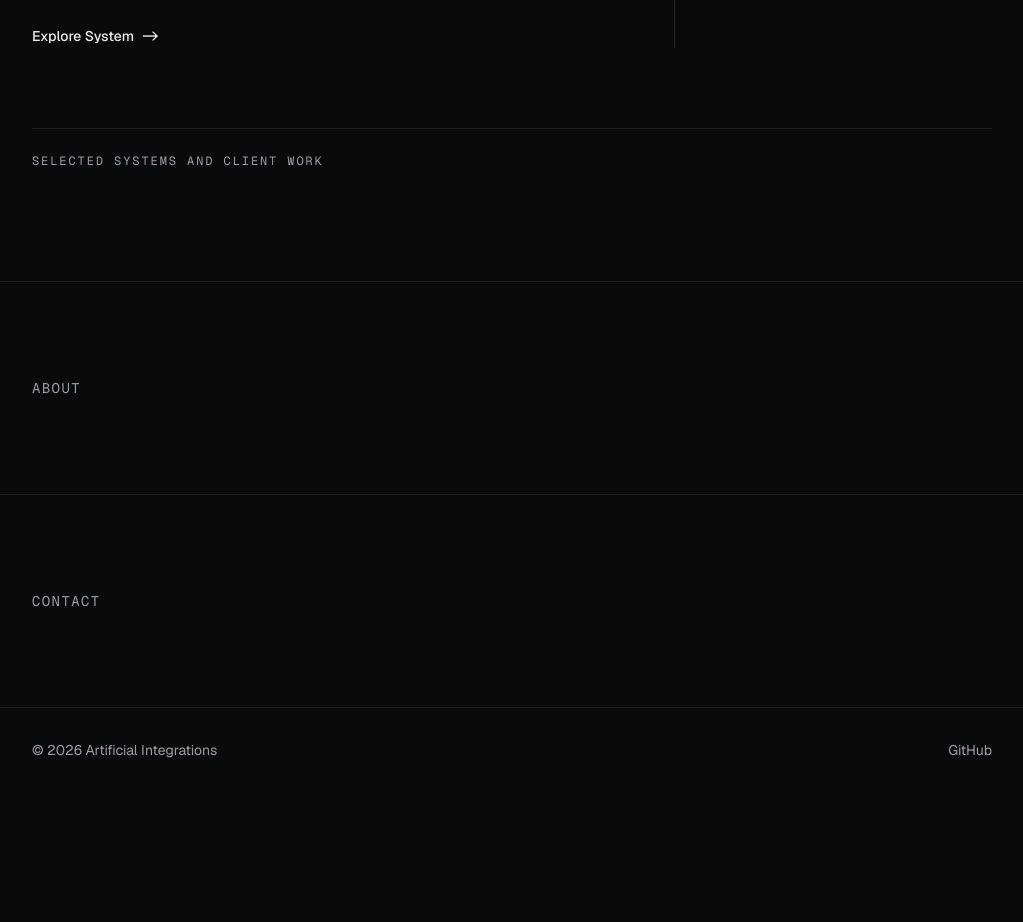
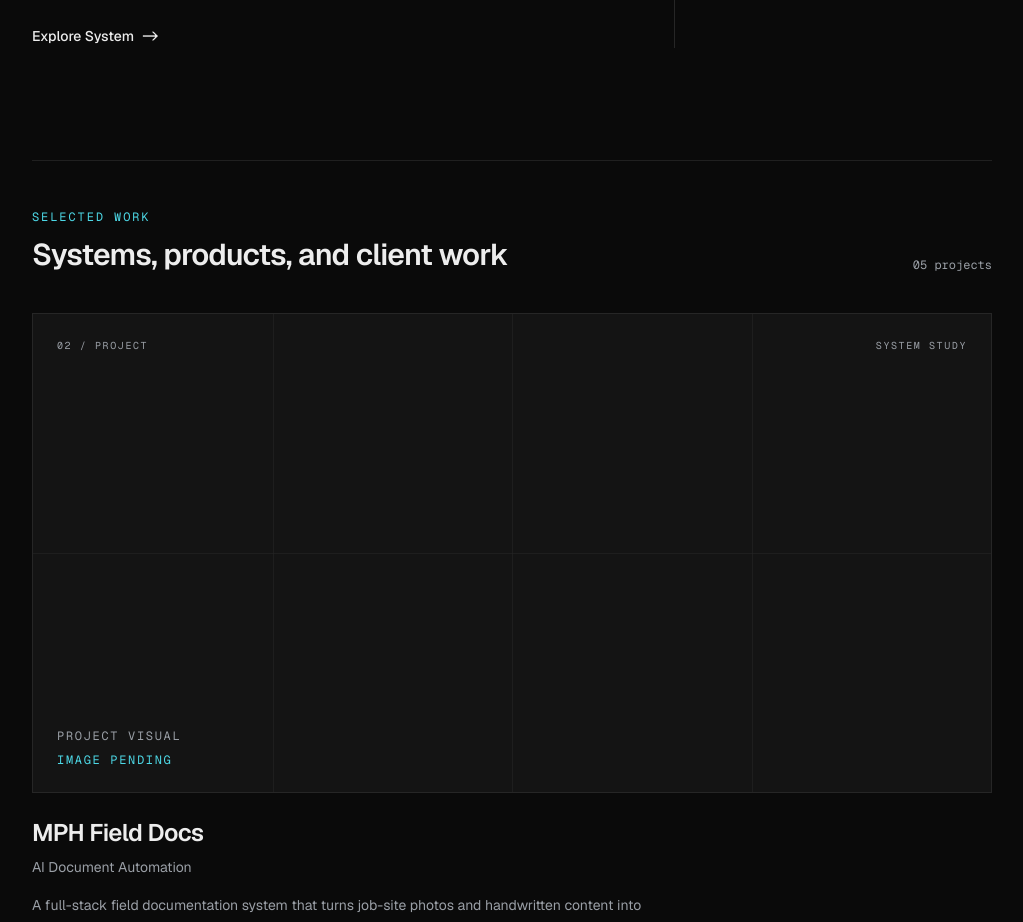
Before and after one commit to hirschem/artificial-integrations, a Next.js app: page / in a window 1280 px wide. Shown: the part 1460-2382 px from the top of the page, without its empty margins (128-1151 px from the left). Before the commit the page ends 2252 px from the top, so only its background shows below. Built offline with nearby package versions, Linux system fonts and the light colour scheme.

Commit message:
Build selected work gallery

```diff
--- a/src/app/page.tsx
+++ b/src/app/page.tsx
@@ -1,4 +1,5 @@
 import Container from "@/components/layout/Container";
+import SelectedWork from "@/components/work/SelectedWork";
 import FeaturedProject from "@/components/work/FeaturedProject";
 
 export default function Home() {
@@ -26,6 +27,7 @@ export default function Home() {
             </h2>
           </div>
           <FeaturedProject />
+          <SelectedWork />
         </Container>
       </section>
 
--- a/src/components/work/FeaturedProject.tsx
+++ b/src/components/work/FeaturedProject.tsx
@@ -106,11 +106,6 @@ export default function FeaturedProject() {
         </dl>
       </div>
 
-      <div className="mt-20 border-t border-border/80 pt-6">
-        <p className="font-mono text-xs tracking-[0.16em] text-muted uppercase">
-          Selected systems and client work
-        </p>
-      </div>
     </article>
   );
 }
--- /dev/null
+++ b/src/components/work/ProjectCard.tsx
@@ -0,0 +1,62 @@
+import Link from "next/link";
+import ProjectVisual from "./ProjectVisual";
+
+type ProjectCardProps = {
+  index: string;
+  title: string;
+  category: string;
+  description: string;
+  tags: string[];
+  href: string;
+  visualSize?: "large" | "medium" | "small";
+  metric?: string;
+};
+
+export default function ProjectCard({
+  index,
+  title,
+  category,
+  description,
+  tags,
+  href,
+  visualSize = "medium",
+  metric,
+}: ProjectCardProps) {
+  return (
+    <article>
+      <ProjectVisual
+        index={index}
+        size={visualSize}
+      />
+      <div className="mt-6">
+        <div className="flex flex-wrap items-baseline justify-between gap-x-4 gap-y-2">
+          <h3 className="text-2xl font-semibold tracking-tight">{title}</h3>
+          {metric ? (
+            <span className="font-mono text-xs text-muted">{metric}</span>
+          ) : null}
+        </div>
+        <p className="mt-2 text-sm text-muted">{category}</p>
+        <p className="mt-4 max-w-2xl text-sm leading-6 text-muted">
+          {description}
+        </p>
+        <div className="mt-5 flex flex-wrap gap-x-4 gap-y-2 font-mono text-xs text-muted">
+          {tags.map((tag) => (
+            <span key={tag}>{tag}</span>
+          ))}
+        </div>
+        <Link
+          href={href}
+          className="group mt-6 inline-flex items-center gap-2 text-sm font-medium text-foreground hover:text-accent"
+        >
+          Explore Project
+          <span
+            aria-hidden="true"
+            className="transition-transform duration-150 group-hover:translate-x-1"
+          >
+            -&gt;
+          </span>
+        </Link>
+      </div>
+    </article>
+  );
+}
--- /dev/null
+++ b/src/components/work/ProjectVisual.tsx
@@ -0,0 +1,48 @@
+type ProjectVisualProps = {
+  index: string;
+  size?: "large" | "medium" | "small";
+};
+
+const visualLines = ["left-1/4", "left-1/2", "left-3/4"];
+
+export default function ProjectVisual({
+  index,
+  size = "medium",
+}: ProjectVisualProps) {
+  return (
+    <div
+      className={`relative overflow-hidden border border-border bg-surface ${
+        size === "large"
+          ? "aspect-[16/8]"
+          : size === "small"
+            ? "aspect-[16/7]"
+            : "aspect-[16/9]"
+      }`}
+      aria-hidden="true"
+    >
+      <div className="absolute inset-0">
+        {visualLines.map((position) => (
+          <span
+            key={position}
+            className={`absolute top-0 h-full w-px bg-border/60 ${position}`}
+          />
+        ))}
+        <span className="absolute left-0 top-1/2 h-px w-full bg-border/60" />
+      </div>
+      <div className="absolute inset-0 flex flex-col justify-between p-4 sm:p-6">
+        <div className="flex items-start justify-between gap-4 font-mono text-[10px] tracking-[0.16em] text-muted uppercase">
+          <span>{index}</span>
+          <span className="text-right">System study</span>
+        </div>
+        <div>
+          <p className="font-mono text-xs tracking-[0.14em] text-muted uppercase">
+            Project visual
+          </p>
+          <p className="mt-2 font-mono text-xs tracking-[0.14em] text-accent uppercase">
+            Image pending
+          </p>
+        </div>
+      </div>
+    </div>
+  );
+}
--- /dev/null
+++ b/src/components/work/SelectedWork.tsx
@@ -0,0 +1,87 @@
+import ProjectCard from "./ProjectCard";
+
+const projects = {
+  mph: {
+    index: "02 / Project",
+    title: "MPH Field Docs",
+    category: "AI Document Automation",
+    description:
+      "A full-stack field documentation system that turns job-site photos and handwritten content into structured proposals and reports.",
+    tags: ["Next.js", "FastAPI", "Vision AI", "PDF"],
+    href: "/work/mph-field-docs",
+  },
+  fieldscript: {
+    index: "03 / Project",
+    title: "Fieldscript API",
+    category: "Backend API Engineering",
+    description:
+      "A production-style FastAPI backend demonstrating typed API design, validation, persistence, migrations, and automated testing.",
+    tags: ["FastAPI", "Pydantic v2", "SQLAlchemy", "Alembic", "pytest"],
+    href: "/work/fieldscript-api",
+  },
+  content: {
+    index: "04 / Project",
+    title: "AI Content Intelligence Pipeline",
+    category: "AI & Data Pipeline",
+    description:
+      "A multi-stage content intelligence workflow that ingests source material, classifies it, summarizes it, and produces structured publishable output.",
+    tags: ["Python", "LLM Pipeline", "Automation", "Structured Data"],
+    href: "/work/ai-content-intelligence",
+  },
+  monaco: {
+    index: "05 / Project",
+    title: "North Monaco Place",
+    category: "Client Website",
+    description:
+      "A polished production website built around a focused brand and responsive user experience.",
+    tags: ["Frontend", "Responsive Design", "Production Deployment"],
+    href: "/work/north-monaco-place",
+  },
+  sbfg: {
+    index: "06 / Project",
+    title: "SBFG",
+    category: "Client Website",
+    description:
+      "A responsive production website built for a financial services brand with a clean, professional interface.",
+    tags: ["Next.js", "Responsive Frontend", "Production Deployment"],
+    href: "/work/sbfg",
+  },
+};
+
+export default function SelectedWork() {
+  return (
+    <div className="mt-24 border-t border-border/80 pt-10 sm:mt-28 sm:pt-12">
+      <div className="mb-10 flex items-end justify-between gap-6">
+        <div>
+          <p className="font-mono text-xs tracking-[0.16em] text-accent uppercase">
+            Selected work
+          </p>
+          <h2 className="mt-3 text-2xl font-semibold tracking-tight sm:text-3xl">
+            Systems, products, and client work
+          </h2>
+        </div>
+        <span className="hidden font-mono text-xs text-muted sm:block">
+          05 projects
+        </span>
+      </div>
+
+      <div className="space-y-20 sm:space-y-24">
+        <ProjectCard {...projects.mph} visualSize="large" />
+
+        <div className="grid gap-16 border-t border-border/80 pt-16 md:grid-cols-2 md:gap-10 md:pt-20">
+          <ProjectCard
+            {...projects.fieldscript}
+            visualSize="medium"
+            metric="77 Tests"
+          />
+          <ProjectCard {...projects.content} visualSize="medium" />
+        </div>
+
+        <div className="grid gap-16 border-t border-border/80 pt-16 md:grid-cols-2 md:gap-10 md:pt-20">
+          <ProjectCard {...projects.monaco} visualSize="small" />
+          <ProjectCard {...projects.sbfg} visualSize="small" />
+        </div>
+      </div>
+    </div>
+  );
+}
```
